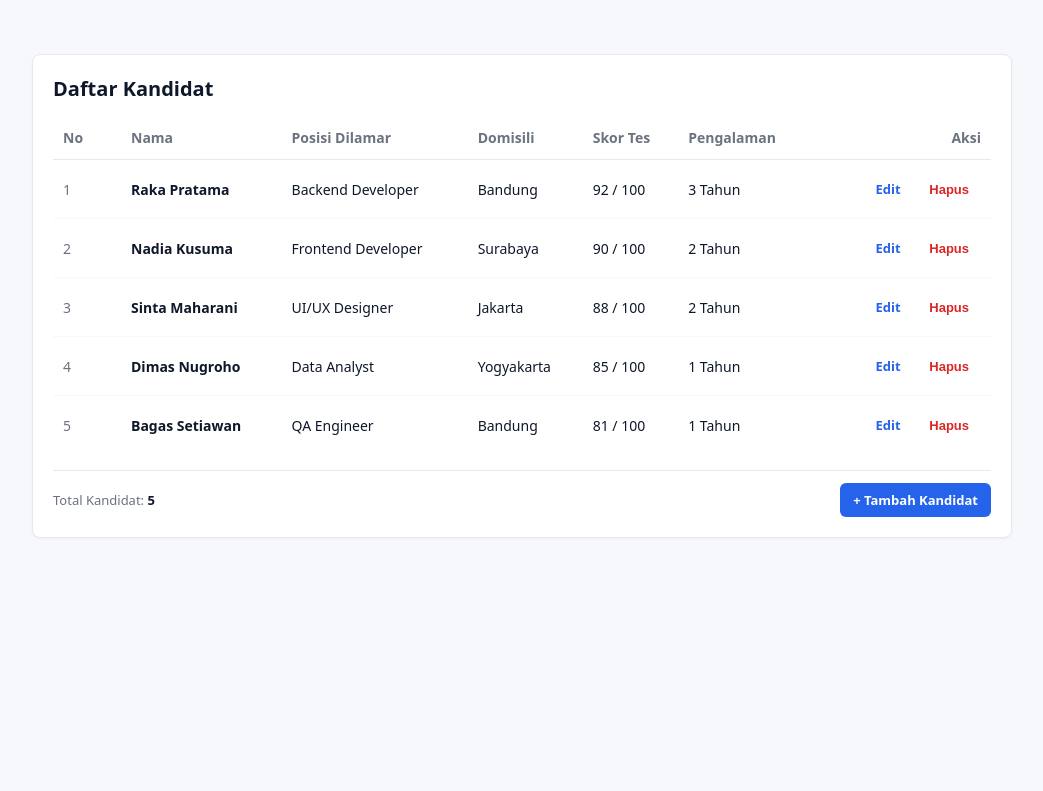
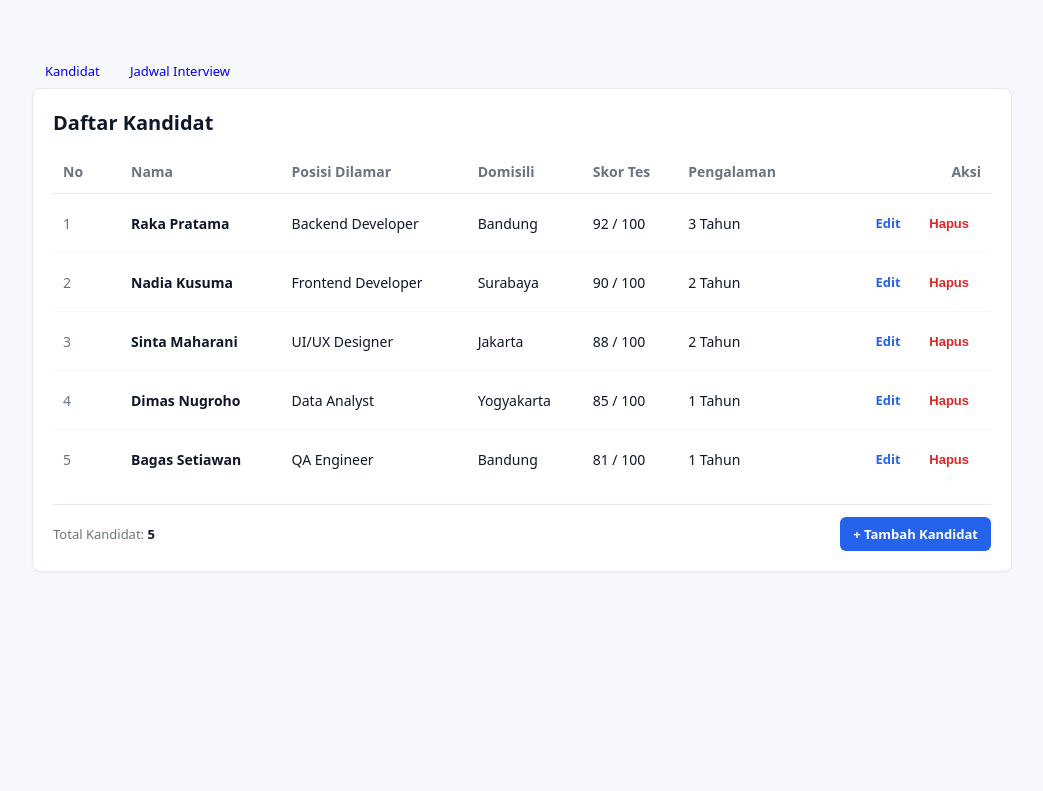
Before and after one commit to RamaTaufik/TP9DPBO2526C1, a PHP site: page / in a window 1280 px wide. Shown: the top 791 px of the page, without its empty margins (118-1161 px from the left). Run offline with PHP 8.4, Linux system fonts and the light colour scheme; data comes from the database, SQL or seed files in the repository.

Commit message:
Added CRUD for JadwalInterview

```diff
--- a/project/index.php
+++ b/project/index.php
@@ -1,15 +1,32 @@
 <?php
 require_once __DIR__.'/config.php';
 require_once __DIR__.'/models/TabelKandidat.php';
+require_once __DIR__.'/models/TabelJadwalInterview.php';
 require_once __DIR__.'/views/ViewKandidat.php';
+require_once __DIR__.'/views/ViewJadwalInterview.php';
 require_once __DIR__.'/presenters/PresenterKandidat.php';
+require_once __DIR__.'/presenters/PresenterJadwalInterview.php';
 
 $model_kandidat = new TabelKandidat();
 $view_kandidat = new ViewKandidat();
 $presenter_kandidat = new PresenterKandidat($model_kandidat, $view_kandidat);
 
+$model_jadwal_interview = new TabelJadwalInterview();
+$view_jadwal_interview = new ViewJadwalInterview();
+$presenter_jadwal_interview = new PresenterJadwalInterview($model_jadwal_interview, $model_kandidat, $view_jadwal_interview);
+
 if($_SERVER['REQUEST_METHOD'] === 'POST') {
-  if(isset($_POST['page']) && $_POST['page'] === 'kandidat') {
+  if($_POST['page'] === 'jadwal_interview') {
+    if(isset($_POST['action'])) {
+      if($_POST['action'] === 'tambah') {
+        $presenter_jadwal_interview->tambahJadwalInterview($_POST['kandidat_id'], $_POST['waktu'], $_POST['tempat'], $_POST['status']);
+      } elseif($_POST['action'] === 'ubah') {
+        $presenter_jadwal_interview->ubahJadwalInterview($_POST['id'], $_POST['kandidat_id'], $_POST['waktu'], $_POST['tempat'], $_POST['status']);
+      } elseif($_POST['action'] === 'hapus') {
+        $presenter_jadwal_interview->hapusJadwalInterview($_POST['id']);
+      }
+    }
+  } else {
     if(isset($_POST['action'])) {
       if($_POST['action'] === 'tambah') {
         $presenter_kandidat->tambahKandidat($_POST['nama'], $_POST['posisi'], $_POST['domisili'], $_POST['skor_tes'], $_POST['pengalaman_tahun']);
@@ -26,12 +43,22 @@ if($_SERVER['REQUEST_METHOD'] === 'POST') {
 } else {
   $screen = $_GET['screen'] ?? 'list';
 
-  if($screen === 'add') {
-    echo $presenter_kandidat->tampilkanFormKandidat();
-  } elseif($screen === 'edit' && isset($_GET['id'])) {
-    echo $presenter_kandidat->tampilkanFormKandidat((int)$_GET['id']);
+  if(isset($_GET['page']) && $_GET['page'] === 'jadwal_interview') {
+    if($screen === 'add') {
+      echo $presenter_jadwal_interview->tampilkanFormJadwalInterview();
+    } elseif($screen === 'edit' && isset($_GET['id'])) {
+      echo $presenter_jadwal_interview->tampilkanFormJadwalInterview((int)$_GET['id']);
+    } else {
+      echo $presenter_jadwal_interview->tampilkanJadwalInterview();
+    }
   } else {
-    echo $presenter_kandidat->tampilkanKandidat();
+    if($screen === 'add') {
+      echo $presenter_kandidat->tampilkanFormKandidat();
+    } elseif($screen === 'edit' && isset($_GET['id'])) {
+      echo $presenter_kandidat->tampilkanFormKandidat((int)$_GET['id']);
+    } else {
+      echo $presenter_kandidat->tampilkanKandidat();
+    }
   }
 }
 ?>
--- /dev/null
+++ b/project/models/JadwalInterview.php
@@ -0,0 +1,39 @@
+<?php
+class JadwalInterview {
+  private ?int $id;
+  private int $kandidat_id;
+  private ?string $kandidat;
+  private ?string $waktu;
+  private ?string $tempat;
+  private ?string $status;
+
+  public function __construct(
+    ?int $id,
+    int $kandidat_id,
+    ?string $kandidat,
+    ?string $waktu,
+    ?string $tempat,
+    ?string $status
+  ) {
+    $this->id = $id;
+    $this->kandidat_id = $kandidat_id;
+    $this->kandidat = $kandidat;
+    $this->waktu = $waktu;
+    $this->tempat = $tempat;
+    $this->status = $status;
+  }
+
+  public function getId(): ?int { return $this->id; }
+  public function getKandidatId(): int { return $this->kandidat_id; }
+  public function getKandidat(): ?string { return $this->kandidat; }
+  public function getWaktu(): ?string { return $this->waktu; }
+  public function getTempat(): ?string { return $this->tempat; }
+  public function getStatus(): ?string { return $this->status; }
+
+  public function setKandidatId(int $kandidat_id): void { $this->kandidat_id = $kandidat_id; }
+  public function setKandidat(?string $kandidat): void { $this->kandidat = $kandidat; }
+  public function setWaktu(?string $waktu): void { $this->waktu = $waktu; }
+  public function setTempat(?string $tempat): void { $this->tempat = $tempat; }
+  public function setStatus(?string $status): void { $this->status = $status; }
+}
+?>
--- /dev/null
+++ b/project/models/KontrakModelJadwalInterview.php
@@ -0,0 +1,18 @@
+<?php
+interface KontrakModelJadwalInterview {
+  /**
+   * Mengambil seluruh data jadwal interview sebagai array objek JadwalInterview.
+   * @return JadwalInterview[]
+   */
+  public function getAllJadwalInterview(): array;
+
+  /**
+   * Mengambil satu data jadwal interview berdasarkan ID.
+   */
+  public function getJadwalInterviewById(int $id): ?JadwalInterview;
+
+  public function addJadwalInterview(int $kandidat_id, ?string $waktu, ?string $tempat, ?string $status): void;
+  public function updateJadwalInterview(int $id, int $kandidat_id, ?string $waktu, ?string $tempat, ?string $status): void;
+  public function deleteJadwalInterview(int $id): void;
+}
+?>
--- a/project/models/KontrakModel.php
+++ b/project/models/KontrakModelKandidat.php
@@ -1,5 +1,5 @@
 <?php
-interface KontrakModel {
+interface KontrakModelKandidat {
   /**
    * Mengambil seluruh data kandidat sebagai array objek Kandidat.
    * @return Kandidat[]
--- /dev/null
+++ b/project/models/TabelJadwalInterview.php
@@ -0,0 +1,73 @@
+<?php
+require_once __DIR__ . '/DB.php';
+require_once __DIR__ . '/KontrakModelJadwalInterview.php';
+require_once __DIR__ . '/JadwalInterview.php';
+
+class TabelJadwalInterview extends DB implements KontrakModelJadwalInterview {
+
+  public function __construct(
+    string $host = NULL,
+    string $db_name = NULL,
+    string $username = NULL,
+    string $password = NULL
+  ) {
+    parent::__construct($host, $db_name, $username, $password);
+  }
+
+  private function mapRowToJadwalInterview(array $row): JadwalInterview {
+    return new JadwalInterview(
+      (int)$row['id'],
+      (int)$row['kandidat_id'],
+      $row['kandidat'] ?? NULL,
+      $row['waktu'],
+      $row['tempat'],
+      $row['status']
+    );
+  }
+
+  public function getAllJadwalInterview(): array {
+    $query = "
+      SELECT j.*, k.nama as kandidat
+      FROM jadwal_interview j
+      LEFT JOIN kandidat k ON j.kandidat_id = k.id
+      ORDER BY waktu ASC, id ASC
+    ";
+    $this->executeQuery($query);
+    $rows = $this->getAllResult();
+    $list = [];
+
+    foreach($rows as $row) {
+      $list[] = $this->mapRowToJadwalInterview($row);
+    }
+
+    return $list;
+  }
+
+  public function getJadwalInterviewById(int $id): ?JadwalInterview {
+    $query = "SELECT * FROM jadwal_interview WHERE id = :id LIMIT 1";
+    $this->executeQuery($query, [':id' => $id]);
+    $rows = $this->getAllResult();
+
+    if(empty($rows)) {
+      return null;
+    }
+
+    return $this->mapRowToJadwalInterview($rows[0]);
+  }
+
+  public function addJadwalInterview(int $kandidat_id, ?string $waktu, ?string $tempat, ?string $status): void {
+    $query = "INSERT INTO jadwal_interview(`id`, `kandidat_id`, `waktu`, `tempat`, `status`) VALUES (NULL, ?, ?, ?, ?)";
+    $this->executeQuery($query, [$kandidat_id, $waktu, $tempat, $status]);
+  }
+
+  public function updateJadwalInterview(int $id, int $kandidat_id, ?string $waktu, ?string $tempat, ?string $status): void {
+    $query = "UPDATE jadwal_interview SET `kandidat_id` = ?, `waktu` = ?, `tempat` = ?, `status` = ? WHERE `id` = ?";
+    $this->executeQuery($query, [$kandidat_id, $waktu, $tempat, $status, $id]);
+  }
+
+  public function deleteJadwalInterview(int $id): void {
+    $query = "DELETE FROM jadwal_interview WHERE `id` = ?";
+    $this->executeQuery($query, [$id]);
+  }
+}
+?>
--- a/project/models/TabelKandidat.php
+++ b/project/models/TabelKandidat.php
@@ -1,9 +1,9 @@
 <?php
 require_once __DIR__ . '/DB.php';
-require_once __DIR__ . '/KontrakModel.php';
+require_once __DIR__ . '/KontrakModelKandidat.php';
 require_once __DIR__ . '/Kandidat.php';
 
-class TabelKandidat extends DB implements KontrakModel {
+class TabelKandidat extends DB implements KontrakModelKandidat {
 
   public function __construct(
     string $host = NULL,
--- /dev/null
+++ b/project/presenters/KontrakPresenterJadwalInterview.php
@@ -0,0 +1,9 @@
+<?php
+interface KontrakPresenterJadwalInterview {
+  public function tampilkanJadwalInterview(): string;
+  public function tampilkanFormJadwalInterview(?int $id = NULL): string;
+  public function tambahJadwalInterview(int $kandidat_id, ?string $waktu, ?string $tempat, ?string $status): void;
+  public function ubahJadwalInterview(int $id, int $kandidat_id, ?string $waktu, ?string $tempat, ?string $status): void;
+  public function hapusJadwalInterview(int $id): void;
+}
+?>
--- a/project/presenters/KontrakPresenter.php
+++ b/project/presenters/KontrakPresenterKandidat.php
@@ -1,7 +1,7 @@
 <?php
-interface KontrakPresenter {
+interface KontrakPresenterKandidat {
   public function tampilkanKandidat(): string;
-  public function tampilkanFormKandidat(?int $id = null): string;
+  public function tampilkanFormKandidat(?int $id = NULL): string;
   public function tambahKandidat(string $nama, string $posisi, string $domisili, int $skor_tes, int $pengalaman_tahun): void;
   public function ubahKandidat(int $id, string $nama, string $posisi, string $domisili, int $skor_tes, int $pengalaman_tahun): void;
   public function hapusKandidat(int $id): void;
--- /dev/null
+++ b/project/presenters/PresenterJadwalInterview.php
@@ -0,0 +1,160 @@
+<?php
+require_once __DIR__ . '/KontrakPresenterJadwalInterview.php';
+require_once __DIR__ . '/../models/KontrakModelJadwalInterview.php';
+require_once __DIR__ . '/../models/KontrakModelKandidat.php';
+require_once __DIR__ . '/../views/KontrakViewJadwalInterview.php';
+
+class PresenterJadwalInterview implements KontrakPresenterJadwalInterview {
+  private KontrakModelJadwalInterview $model;
+  private KontrakModelKandidat $model_kandidat;
+  private KontrakViewJadwalInterview $view;
+
+  public function __construct(KontrakModelJadwalInterview $model, KontrakModelKandidat $model_kandidat, KontrakViewJadwalInterview $view) {
+    $this->model = $model;
+    $this->model_kandidat = $model_kandidat;
+    $this->view = $view;
+  }
+
+  /**
+   * Helper untuk merakit 1 baris HTML tabel kandidat.
+   * Panggil dari dalam tampilkanJadwalInterview() saat melakukan foreach.
+   */
+  private function buildRowHtml(int $no, JadwalInterview $jadwal_interview): string {
+    $id = (int)$jadwal_interview->getId();
+    $kandidat = htmlspecialchars($jadwal_interview->getKandidat());
+    $waktu = htmlspecialchars($jadwal_interview->getWaktu() ?? '-');
+    $tempat = htmlspecialchars($jadwal_interview->getTempat() ?? '-');
+    $status = htmlspecialchars($jadwal_interview->getStatus() ?? '-');
+
+    return "<tr>
+      <td class='col-id'>{$no}</td>
+      <td><strong>{$kandidat}</strong></td>
+      <td>{$waktu}</td>
+      <td>{$tempat}</td>
+      <td>{$status}</td>
+      <td class='col-actions'>
+        <a href='index.php?page=jadwal_interview&screen=edit&id={$id}' class='btn btn-edit'>Edit</a>
+        <form method='post' action='index.php' style='display:inline;' onsubmit=\"return confirm('Hapus jadwal interview ini?')\">
+          <input type='hidden' name='action' value='hapus'>
+          <input type='hidden' name='id' value='{$id}'>
+          <input type='hidden' name='page' value='jadwal_interview'>
+          <button type='submit' class='btn btn-delete'>Hapus</button>
+        </form>
+      </td>
+    </tr>";
+  }
+
+  public function tampilkanJadwalInterview(): string {
+    $listJadwalInterview = $this->model->getAllJadwalInterview();
+    $totalJadwalInterview = count($listJadwalInterview);
+    $rowsHtml = '';
+
+    if(empty($listJadwalInterview)) {
+      $rowsHtml = '<tr><td colspan="6" style="text-align:center;color:#6b7280;padding:24px;">Belum ada data kandidat.</td></tr>';
+    } else {
+      $no = 1;
+
+      foreach($listJadwalInterview as $jadwal_interview) {
+        $rowsHtml .= $this->buildRowHtml($no, $jadwal_interview);
+        $no++;
+      }
+    }
+
+    return $this->view->renderDaftar($rowsHtml, $totalJadwalInterview);
+  }
+
+  public function tampilkanFormJadwalInterview(?int $id = NULL): string {
+    $listKandidat = $this->model_kandidat->getAllKandidat();
+    $kandidatOptionHtml = '';
+
+    if($id !== null) {
+      $jadwal_interview = $this->model->getJadwalInterviewById($id);
+
+      if($jadwal_interview === null) {
+        header("Location: index.php?page=jadwal_interview");
+        exit();
+      }
+
+      foreach($listKandidat as $kandidat) {
+        $kandidatOptionHtml .= '<option value="'.$kandidat->getId().'"'.($kandidat->getId() === $jadwal_interview->getKandidatId()? ' selected': '').'>'.$kandidat->getNama().'</option>';
+      }
+
+      $formData = [
+        'id'          => $jadwal_interview->getId(),
+        'kandidat_id' => $jadwal_interview->getKandidatId(),
+        'waktu'       => $jadwal_interview->getWaktu(),
+        'tempat'      => $jadwal_interview->getTempat(),
+        'status'      => $jadwal_interview->getStatus(),
+      ];
+
+      return $this->view->renderForm("Ubah Data Jadwal Interview", "ubah", $kandidatOptionHtml, $formData);
+    }
+
+    foreach($listKandidat as $kandidat) {
+      $kandidatOptionHtml .= '<option value="'.$kandidat->getId().'">'.$kandidat->getNama().'</option>';
+    }
+
+    return $this->view->renderForm("Tambah Jadwal Interview Baru", "tambah", $kandidatOptionHtml, []);
+  }
+
+  public function tambahJadwalInterview(int $kandidat_id, ?string $waktu, ?string $tempat, ?string $status): void {
+    $kandidat = $this->model_kandidat->getKandidatById($kandidat_id);
+
+    if(
+      $kandidat === null ||
+      (!empty($tempat) && $tempat !== 'kantor' && $tempat !== 'online') ||
+      (!empty($status) && $status !== 'pending' && $status !== 'ditolak' && $status !== 'dipertimbangkan' && $status !== 'diterima')
+    ) {
+      header("Location: index.php?page=jadwal_interview");
+      exit();
+    }
+
+    $waktu = empty($waktu)? NULL: $waktu;
+    $tempat = empty($tempat)? NULL: $tempat;
+    $status = empty($status)? NULL: $status;
+    $this->model->addJadwalInterview($kandidat_id, $waktu, $tempat, $status);
+
+    header("Location: index.php?page=jadwal_interview");
+    exit();
+  }
+
+  public function ubahJadwalInterview(int $id, int $kandidat_id, ?string $waktu, ?string $tempat, ?string $status): void {
+    $jadwal_interview = $this->model->getJadwalInterviewById($id);
+
+    if($jadwal_interview === null) {
+      header("Location: index.php?page=jadwal_interview");
+      exit();
+    }
+
+    $kandidat = $this->model_kandidat->getKandidatById($kandidat_id);
+
+    if(
+      $kandidat === null ||
+      (!empty($tempat) && $tempat !== 'kantor' && $tempat !== 'online') ||
+      (!empty($status) && $status !== 'pending' && $status !== 'ditolak' && $status !== 'dipertimbangkan' && $status !== 'diterima')
+    ) {
+      header("Location: index.php?page=jadwal_interview");
+      exit();
+    }
+
+    $this->model->updateJadwalInterview($id, $kandidat_id, $waktu, $tempat, $status);
+
+    header("Location: index.php?page=jadwal_interview");
+    exit();
+  }
+
+  public function hapusJadwalInterview(int $id): void {
+    $jadwal_interview = $this->model->getJadwalInterviewById($id);
+
+    if($jadwal_interview === null) {
+      header("Location: index.php?page=jadwal_interview");
+      exit();
+    }
+
+    $this->model->deleteJadwalInterview($id);
+
+    header("Location: index.php?page=jadwal_interview");
+    exit();
+  }
+}
+?>
--- a/project/presenters/PresenterKandidat.php
+++ b/project/presenters/PresenterKandidat.php
@@ -1,13 +1,13 @@
 <?php
-require_once __DIR__ . '/KontrakPresenter.php';
-require_once __DIR__ . '/../models/KontrakModel.php';
+require_once __DIR__ . '/KontrakPresenterKandidat.php';
+require_once __DIR__ . '/../models/KontrakModelKandidat.php';
 require_once __DIR__ . '/../views/KontrakView.php';
 
-class PresenterKandidat implements KontrakPresenter {
-  private KontrakModel $model;
+class PresenterKandidat implements KontrakPresenterKandidat {
+  private KontrakModelKandidat $model;
   private KontrakView $view;
 
-  public function __construct(KontrakModel $model, KontrakView $view) {
+  public function __construct(KontrakModelKandidat $model, KontrakView $view) {
     $this->model = $model;
     $this->view = $view;
   }
--- a/project/template/form.html
+++ b/project/template/form.html
@@ -20,7 +20,7 @@
     h1{margin:0 0 16px;font-size:20px;color:#0f172a;}
     form{display:grid;grid-template-columns:1fr 1fr;gap:14px;}
     label{display:block;font-size:13px;color:var(--muted);margin-bottom:6px;font-weight:500;}
-    input[type="text"], input[type="number"]{width:100%;padding:9px 12px;border:1px solid var(--border);border-radius:6px;font-size:14px;box-sizing:border-box;}
+    input,select{width:100%;padding:9px 12px;border:1px solid var(--border);border-radius:6px;font-size:14px;box-sizing:border-box;}
     .full{grid-column:1/-1;}
     .actions{display:flex;gap:10px;justify-content:flex-end;margin-top:10px;}
     .btn{padding:9px 16px;border-radius:6px;border:1px solid transparent;font-size:14px;cursor:pointer;text-decoration:none;}
@@ -41,7 +41,7 @@
         {{FORM_INPUTS}}
 
         <div class="full actions">
-          <a href="index.php" class="btn btn-muted">Batal</a>
+          <a href="index.php?page={{PAGE}}" class="btn btn-muted">Batal</a>
           <button type="submit" class="btn btn-primary">Simpan</button>
         </div>
       </form>
--- a/project/template/skin.html
+++ b/project/template/skin.html
@@ -36,12 +36,17 @@
     .btn-edit{background:transparent;color:var(--accent);font-weight:600;}
     .btn-delete{background:transparent;color:var(--danger);font-weight:600;border:none;}
     .btn-add{background:var(--accent);color:#fff;font-weight:600;}
+    .btn-muted{background:transparent;border:1px solid var(--border);color:var(--muted);}
     .footer-bar{margin-top:16px;display:flex;justify-content:space-between;align-items:center;padding-top:12px;border-top:1px solid var(--border);}
     tbody tr:hover td{background:rgba(37,99,235,0.02);}
   </style>
 </head>
 <body>
   <div class="container">
+    <div>
+      <a href="?page=kandidat" class="btn">Kandidat</a>
+      <a href="?page=jadwal_interview" class="btn">Jadwal Interview</a>
+    </div>
     <div class="card">
       <h1>Daftar {{TITLE}}</h1>
 
@@ -61,7 +66,7 @@
           Total {{TITLE}}: <strong style="color:#0f172a">{{TOTAL_DATA}}</strong>
         </div>
         <div>
-          <a href="index.php?screen=add" class="btn btn-add">+ Tambah {{TITLE}}</a>
+          <a href="index.php?page={{PAGE}}&screen=add" class="btn btn-add">+ Tambah {{TITLE}}</a>
         </div>
       </div>
     </div>
--- /dev/null
+++ b/project/views/KontrakViewJadwalInterview.php
@@ -0,0 +1,10 @@
+<?php
+/**
+ * Kontrak View (Strict Passive View)
+ * View tidak mengenal entitas domain, tidak melakukan loop, dan tidak menghitung agregat.
+ */
+interface KontrakViewJadwalInterview {
+  public function renderDaftar(string $tableRowsHtml, int $totalData): string;
+  public function renderForm(string $title, string $action, string $kandidatOptionHtml, array $formData = []): string;
+}
+?>
--- /dev/null
+++ b/project/views/ViewJadwalInterview.php
@@ -0,0 +1,88 @@
+<?php
+require_once __DIR__ . '/KontrakViewJadwalInterview.php';
+
+class ViewJadwalInterview implements KontrakViewJadwalInterview {
+  private string $skinPath;
+  private string $formPath;
+
+  public function __construct(string $skinPath = '', string $formPath = '') {
+    $this->skinPath = $skinPath ?: __DIR__ . '/../template/skin.html';
+    $this->formPath = $formPath ?: __DIR__ . '/../template/form.html';
+  }
+
+  public function renderDaftar(string $tableRowsHtml, int $totalData): string {
+    $template = file_get_contents($this->skinPath);
+    $tableHeaders = '
+      <tr>
+        <th class="col-id">No</th>
+        <th>Kandidat</th>
+        <th>Waktu</th>
+        <th>Tempat</th>
+        <th>Status</th>
+        <th class="col-actions">Aksi</th>
+      </tr>
+    ';
+
+    $tokens = [
+      '{{TITLE}}'         => 'Jadwal Interview',
+      '{{PAGE}}'          => 'jadwal_interview',
+      '{{TABLE_HEADERS}}' => $tableHeaders,
+      '{{TABLE_ROWS}}'    => $tableRowsHtml,
+      '{{TOTAL_DATA}}'    => (string)$totalData,
+    ];
+
+    return str_replace(array_keys($tokens), array_values($tokens), $template);
+  }
+
+  public function renderForm(string $title, string $action, string $kandidatOptionHtml, array $formData = []): string {
+    $template = file_get_contents($this->formPath);
+    $selected_kandidat = isset($formData['kandidat_id'])? $formData['kandidat_id']: '';
+    $selected_tempat = isset($formData['tempat'])? $formData['tempat']: '';
+    $selected_status = isset($formData['status'])? $formData['status']: '';
+    $formInputs = '
+      <div>
+        <label for="kandidat_id">Kandidat</label>
+        <select id="kandidat_id" name="kandidat_id" required>
+          <option value="">Pilih kandidat</option>
+          '.$kandidatOptionHtml.'
+        </select>
+      </div>
+
+      <div>
+        <label for="waktu">Waktu</label>
+        <input id="waktu" name="waktu" type="datetime-local" value="'.($formData['waktu'] ?? '').'">
+      </div>
+
+      <div>
+        <label for="tempat">Tempat</label>
+        <select id="tempat" name="tempat">
+          <option value="">Pilih tempat</option>
+          <option value="kantor"'.($selected_tempat === 'kantor'? ' selected': '').'>Di kantor</option>
+          <option value="online"'.($selected_tempat === 'online'? ' selected': '').'>Online</option>
+        </select>
+      </div>
+
+      <div>
+        <label for="status">Status</label>
+        <select id="status" name="status">
+          <option value="">Pilih status</option>
+          <option value="pending"'.($selected_status === 'pending'? ' selected': '').'>Pending</option>
+          <option value="ditolak"'.($selected_status === 'ditolak'? ' selected': '').'>Ditolak</option>
+          <option value="dipertimbangkan"'.($selected_status === 'dipertimbangkan'? ' selected': '').'>Dipertimbangkan</option>
+          <option value="diterima"'.($selected_status === 'diterima'? ' selected': '').'>Diterima</option>
+        </select>
+      </div>
+    ';
+
+    $tokens = [
+      '{{FORM_TITLE}}'  => htmlspecialchars($title),
+      '{{ACTION}}'      => htmlspecialchars($action),
+      '{{ID}}'          => htmlspecialchars((string)($formData['id'] ?? '')),
+      '{{PAGE}}'        => 'jadwal_interview',
+      '{{FORM_INPUTS}}' => $formInputs
+    ];
+
+    return str_replace(array_keys($tokens), array_values($tokens), $template);
+  }
+}
+?>
--- a/project/views/ViewKandidat.php
+++ b/project/views/ViewKandidat.php
@@ -26,6 +26,7 @@ class ViewKandidat implements KontrakView {
 
     $tokens = [
       '{{TITLE}}'         => 'Kandidat',
+      '{{PAGE}}'          => 'kandidat',
       '{{TABLE_HEADERS}}' => $tableHeaders,
       '{{TABLE_ROWS}}'    => $tableRowsHtml,
       '{{TOTAL_DATA}}'    => (string)$totalData,
```
